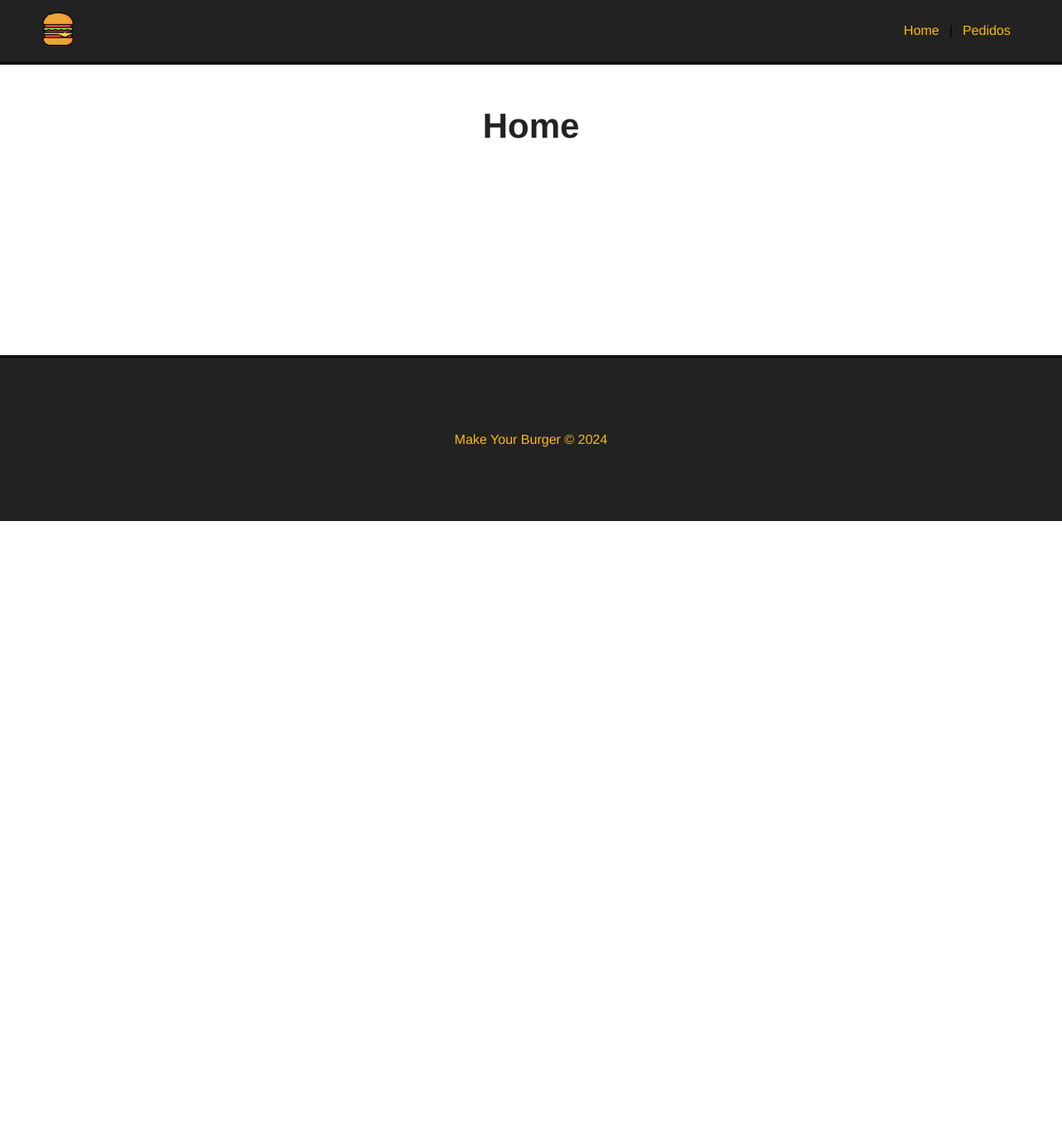
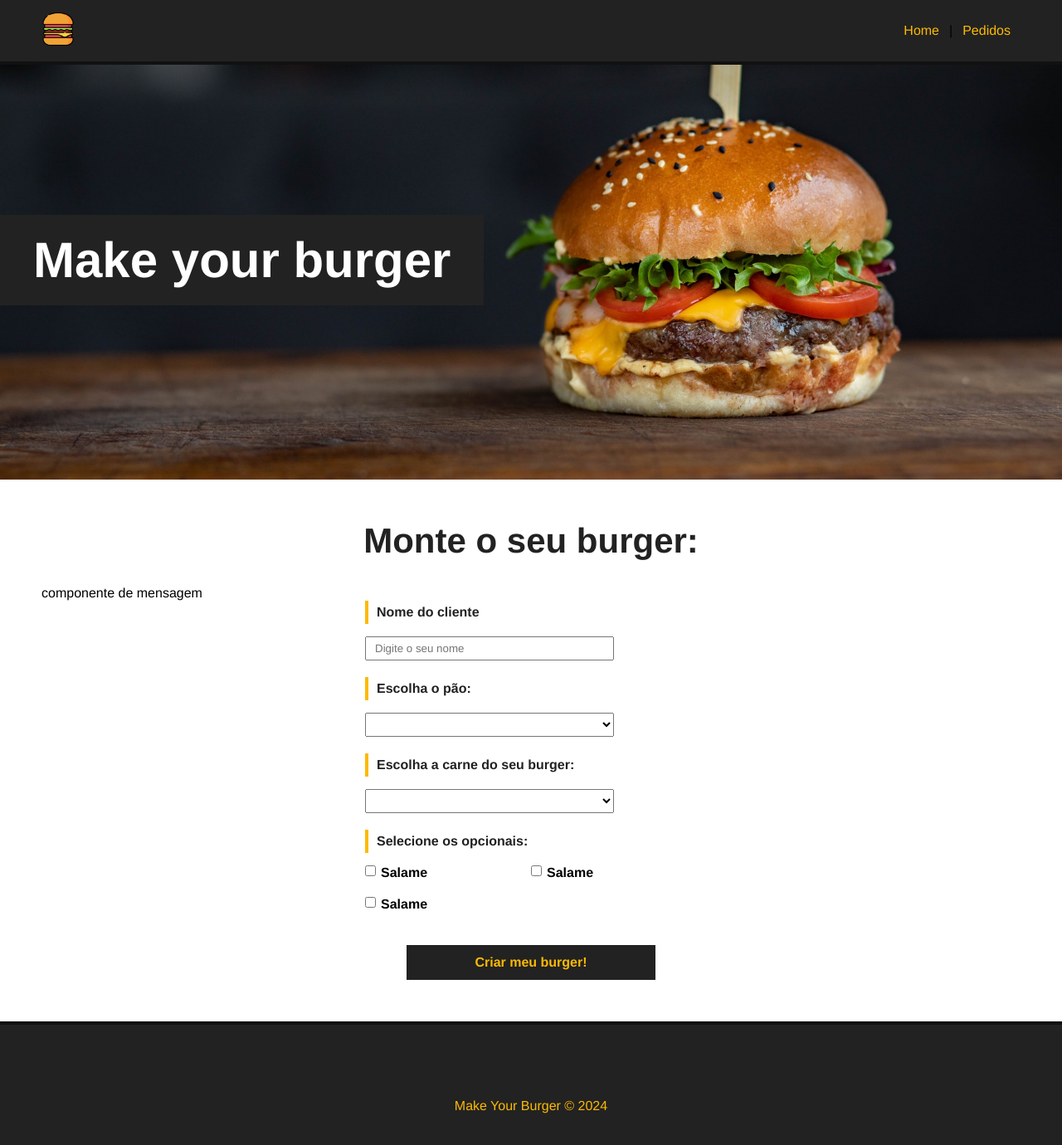
Before and after one commit to pedrohsilvah/project-hamburger, a Vue app: page / in a window 1280 px wide. Shown: the top 1380 px of the page at 83% size. Before the commit the page ends 800 px from the top, so only its background shows below. Built offline with nearby package versions, Linux system fonts and the light colour scheme.

Commit message:
estilizando e criando components

```diff
--- /dev/null
+++ b/src/components/Banner.vue
@@ -0,0 +1,31 @@
+<template>
+    <div id="main-banner">
+        <h1>Make your burger</h1>
+    </div>
+</template>
+
+<script>
+export default {
+    name: "Banner"
+}
+</script>
+
+<style scoped>
+
+    #main-banner {
+        background-image: url('/public/img/burger.jpg');
+        background-position: 0 -250px;
+        background-size: cover;
+        height: 500px;
+        display: flex;
+        align-items: center;
+    }
+
+    #main-banner h1 {
+        color: #fff;
+        text-align: center;
+        font-size: 60px;
+        background-color: #222;
+        padding: 20px 40px;
+    }
+</style>
--- /dev/null
+++ b/src/components/BurgerForm.vue
@@ -0,0 +1,127 @@
+<template>
+    <div>
+        <p>componente de mensagem</p>
+        <div>
+            <form id="burger-form">
+
+                <div class="input-container">
+                    <label for="nome">Nome do cliente</label>
+                    <input type="text" id="nome" name="nome" v-model="nome" placeholder="Digite o seu nome">
+                </div>
+
+                <div class="input-container">
+                    <label for="pao">Escolha o pão:</label>
+                    <select name="pao" id="pao" v-model="pao">
+                        <option value="">Selecione o seu pão</option>
+                        <option value="integral">Integral</option>
+                    </select>
+                </div>
+
+                <div class="input-container">
+                    <label for="carne">Escolha a carne do seu burger:</label>
+                    <select name="carne" id="carne" v-model="carne">
+                        <option value="">Selecione a sua carne</option>
+                        <option value="carne">Carne</option>
+                    </select>
+                </div>
+
+                <div id="opcionais-container" class="input-container">
+                    <label id="opcionais-title" for="opcionais">Selecione os opcionais:</label>
+                    <div class="checkbox-container">
+                        <input type="checkbox" name="opcionais" v-model="opcionais" value="salame">
+                        <span>Salame</span>
+                    </div>
+
+                    <div class="checkbox-container">
+                        <input type="checkbox" name="opcionais" v-model="opcionais" value="salame">
+                        <span>Salame</span>
+                    </div>
+
+                    <div class="checkbox-container">
+                        <input type="checkbox" name="opcionais" v-model="opcionais" value="salame">
+                        <span>Salame</span>
+                    </div>
+                </div>
+
+                <div class="input-container">
+                    <input type="submit" class="submit-btn" value="Criar meu burger!">
+                </div>
+
+            </form>
+        </div>
+    </div>
+</template>
+
+<script>
+export default {
+    name: "BurgerForm"
+}
+</script>
+
+<style scoped>
+    #burger-form {
+        max-width: 400px;
+        margin: 0 auto;
+    }
+
+    .input-container {
+        display: flex;
+        flex-direction: column;
+        margin-bottom: 20px;
+    }
+
+    label {
+        font-weight: bold;
+        margin-bottom: 15px;
+        color: #222;
+        padding: 5px 10px;
+        border-left: 4px solid #fcba03;
+    }
+
+    input, select {
+        padding: 5px 10px;
+        width: 300px;
+    }
+
+    #opcionais-container {
+        flex-direction: row;
+        flex-wrap: wrap;
+    }
+
+    #opcionais-title {
+        width: 100%;
+    }
+
+    .checkbox-container {
+        display: flex;
+        align-items: flex-start;
+        width: 50%;
+        margin-bottom: 20px;
+    }
+    .checkbox-container span,
+    .checkbox-container input {
+        width: auto;
+    }
+
+    .checkbox-container span {
+        margin-left: 6px;
+        font-weight: bold;
+    }
+
+    .submit-btn {
+        background-color: #222;
+        color: #fcba03;
+        font-weight: bold;
+        border: 2px solid #222;
+        padding: 10px;
+        font-size: 16px;
+        margin: 0 auto;
+        cursor: pointer;
+        transition: .5s;
+    }
+
+    .submit-btn:hover {
+        background-color: transparent;
+        color: #222;
+    }
+</style>
--- a/src/views/HomeView.vue
+++ b/src/views/HomeView.vue
@@ -1,9 +1,20 @@
 <template>
+  <Banner />
   <div class="main-container">
-    <h1>Home</h1>
+    <h1>Monte o seu burger:</h1>
+    <BurgerForm />
   </div>
 </template>
 
 <script>
+  import Banner from "../components/Banner.vue"
+  import BurgerForm from "../components/BurgerForm.vue"
 
+  export default {
+    name: 'HomeView',
+    components: {
+      Banner,
+      BurgerForm
+    }
+  }
 </script>
```
